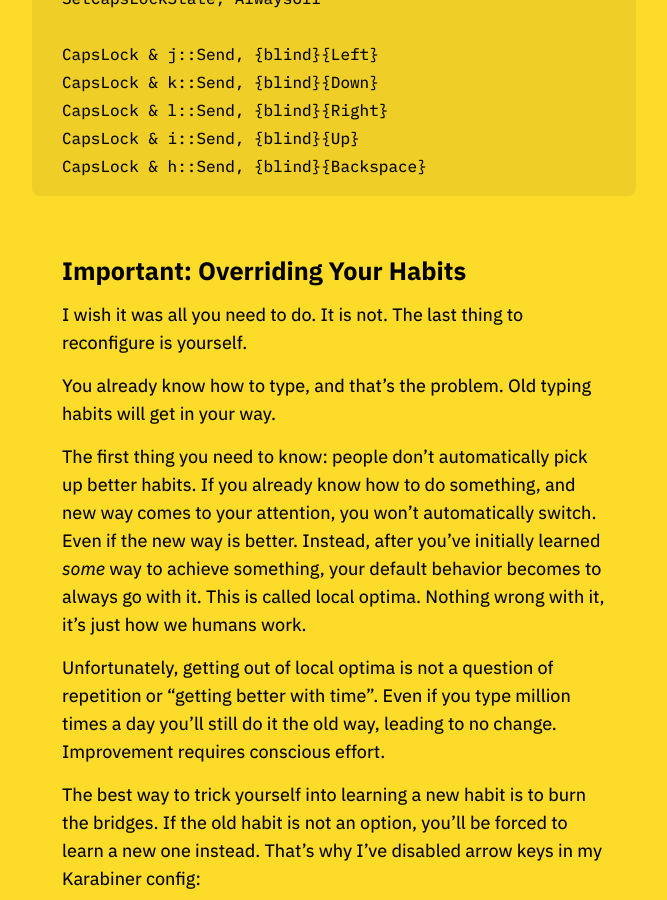
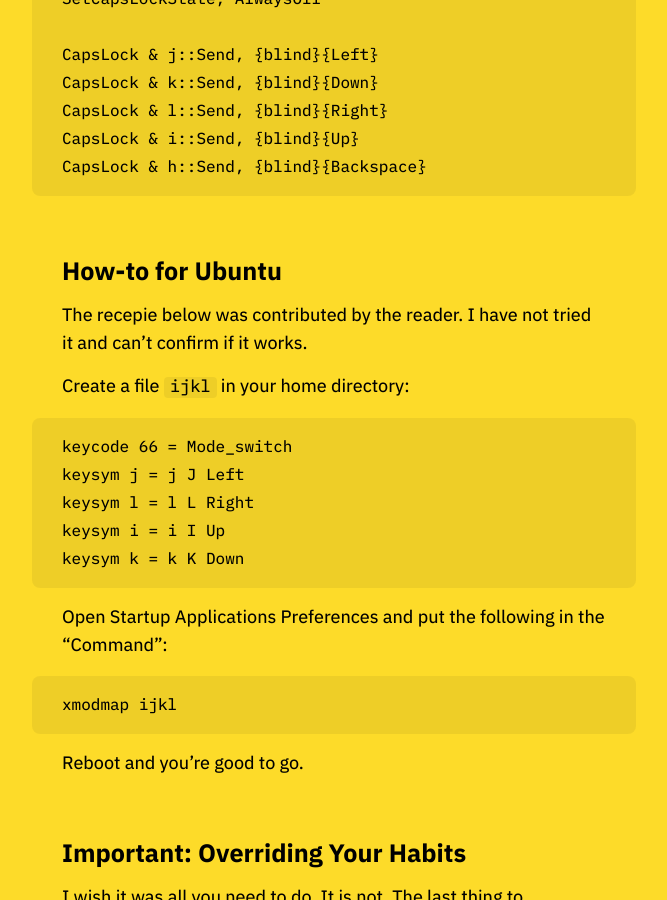
Before and after one commit to tonsky/tonsky.github.io, a Jekyll site: the page built from _posts/2018-01-22-cursor-keys.md, in a window 1280 px wide and 900 px high, scrolled down 5795 px. Shown: the whole window, without its empty margins (307-974 px from the left). Built offline with Jekyll 4.4.1, drawn with Linux system fonts in a browser that asks for light colours; grey boxes are pictures that could not be loaded.

Commit message:
Ubuntu recepie for ijkl

````diff
--- a/_posts/2018-01-22-cursor-keys.md
+++ b/_posts/2018-01-22-cursor-keys.md
@@ -81,6 +81,28 @@ CapsLock & i::Send, {blind}{Up}
 CapsLock & h::Send, {blind}{Backspace}
 ```
 
+## How-to for Ubuntu
+
+The recepie below was contributed by the reader. I have not tried it and can’t confirm if it works.
+
+Create a file `ijkl` in your home directory:
+
+```
+keycode 66 = Mode_switch
+keysym j = j J Left
+keysym l = l L Right
+keysym i = i I Up
+keysym k = k K Down
+```
+
+Open Startup Applications Preferences and put the following in the “Command”:
+
+```
+xmodmap ijkl
+```
+
+Reboot and you're good to go.
+
 ## Important: Overriding Your Habits
 
 I wish it was all you need to do. It is not. The last thing to reconfigure is yourself.
````
